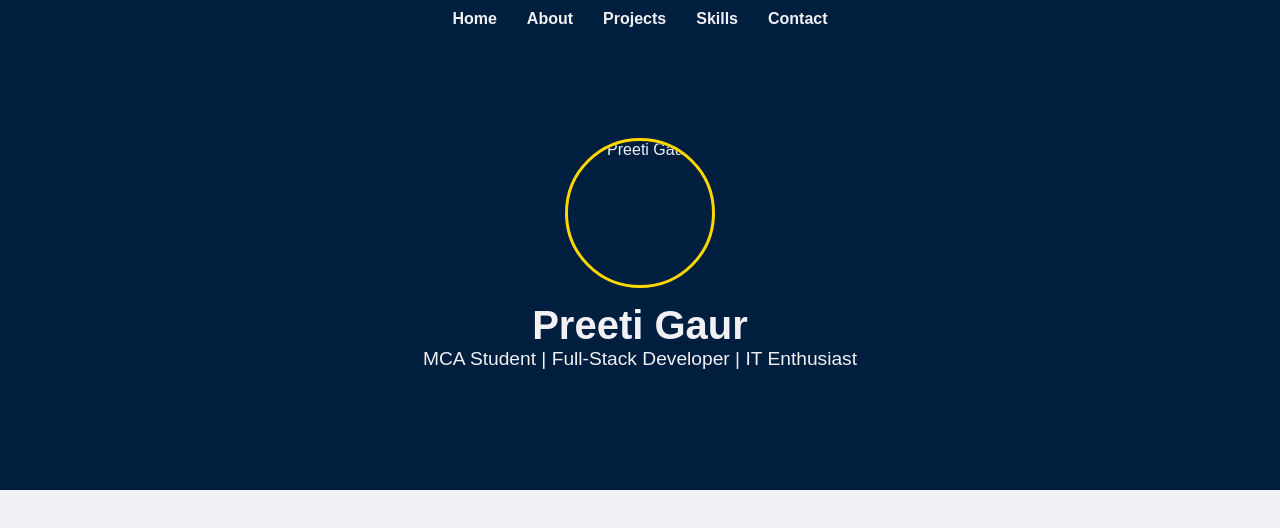
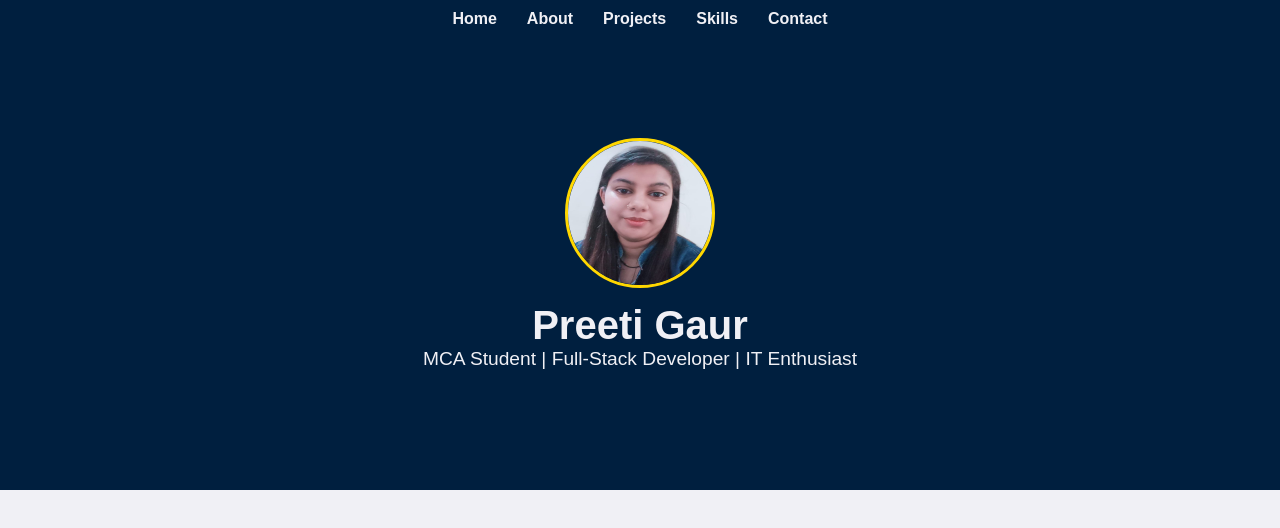
Before and after one commit to preetigaur603/MCA-Portfolio, a plain HTML site: page index.html in a window 1280 px wide. Drawn offline with Linux system fonts and the light colour scheme.

Commit message:
Update index.html

```diff
--- a/index.html
+++ b/index.html
@@ -21,7 +21,7 @@
     <!-- Hero Section with Profile Image -->
     <header class="hero">
         <div class="profile-container">
-            <img src="images/profile.jpeg" alt="Preeti Gaur" class="profile-image">
+            <img src="profile.jpeg" alt="Preeti Gaur" class="profile-image">
             <div class="profile-info">
                 <h1>Preeti Gaur</h1>
                 <p>MCA Student | Full-Stack Developer | IT Enthusiast</p>
```
